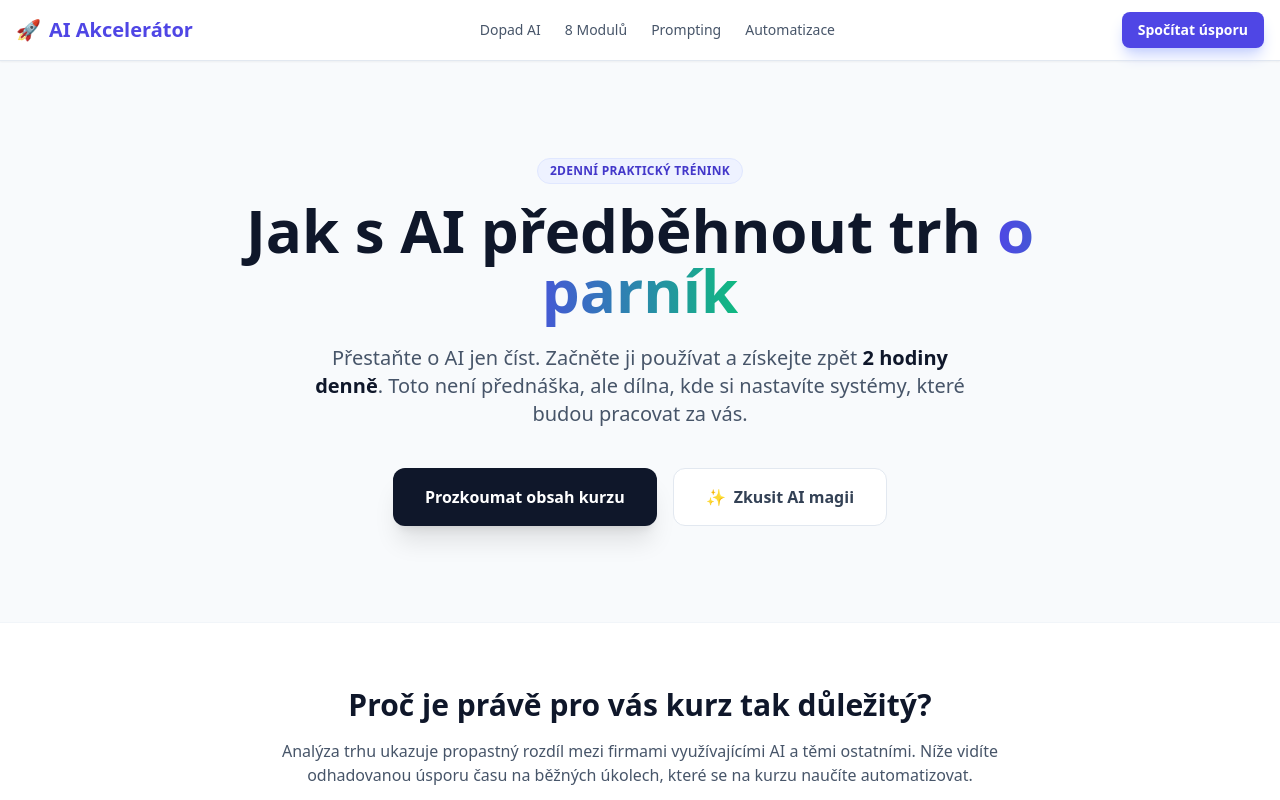
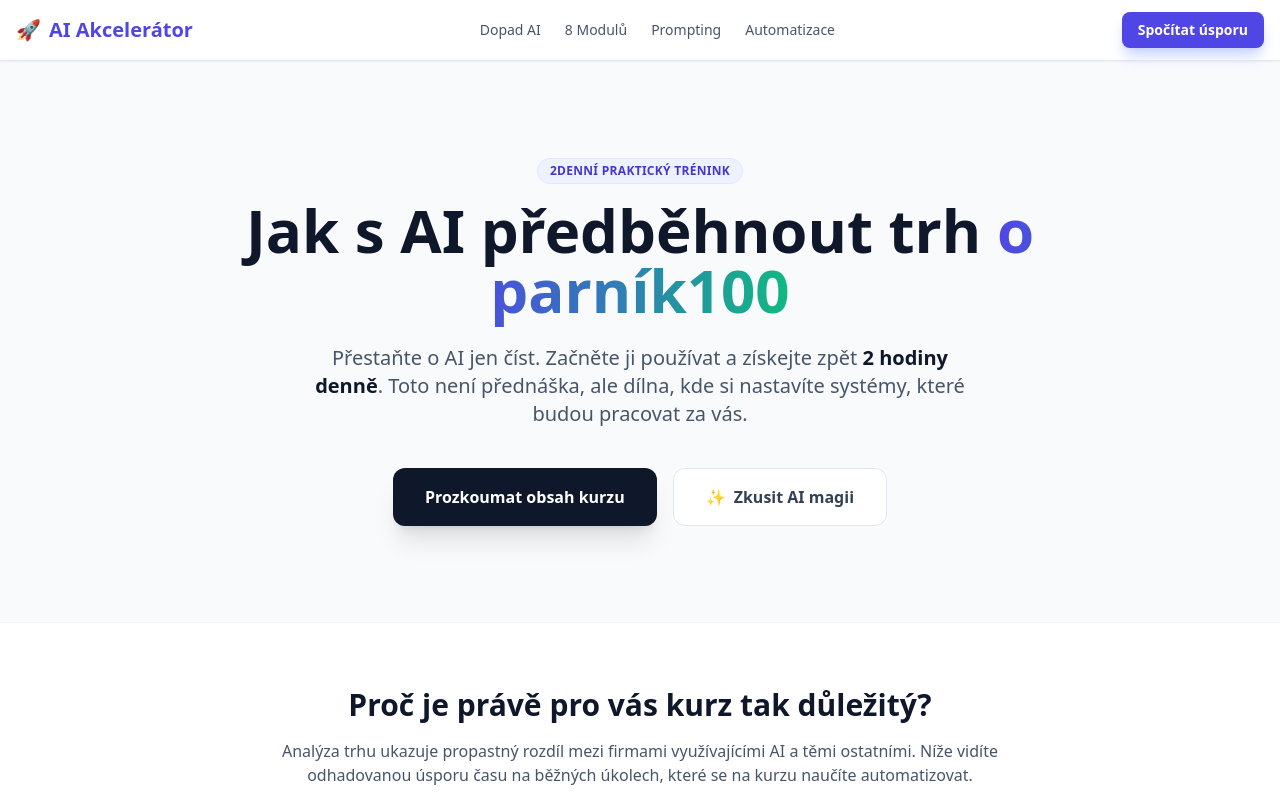
Before and after one commit to bartoped81/AI-training, a plain HTML site: page index.html in a window 1280 px wide. Shown: the top 800 px of the page. Drawn offline with nearby package versions, Linux system fonts and the light colour scheme.

Commit message:
změna pokus

```diff
--- a/index.html
+++ b/index.html
@@ -96,7 +96,7 @@
             2denní praktický trénink
         </div>
         <h1 class="text-4xl md:text-6xl font-extrabold text-slate-900 leading-tight mb-6">
-            Jak s AI předběhnout trh <span class="text-transparent bg-clip-text bg-gradient-to-r from-indigo-600 to-emerald-500">o parník</span>
+            Jak s AI předběhnout trh <span class="text-transparent bg-clip-text bg-gradient-to-r from-indigo-600 to-emerald-500">o parník100</span>
         </h1>
         <p class="text-lg md:text-xl text-slate-600 mb-10 max-w-2xl mx-auto">
             Přestaňte o AI jen číst. Začněte ji používat a získejte zpět <strong class="text-slate-900">2 hodiny denně</strong>. Toto není přednáška, ale dílna, kde si nastavíte systémy, které budou pracovat za vás.
```
